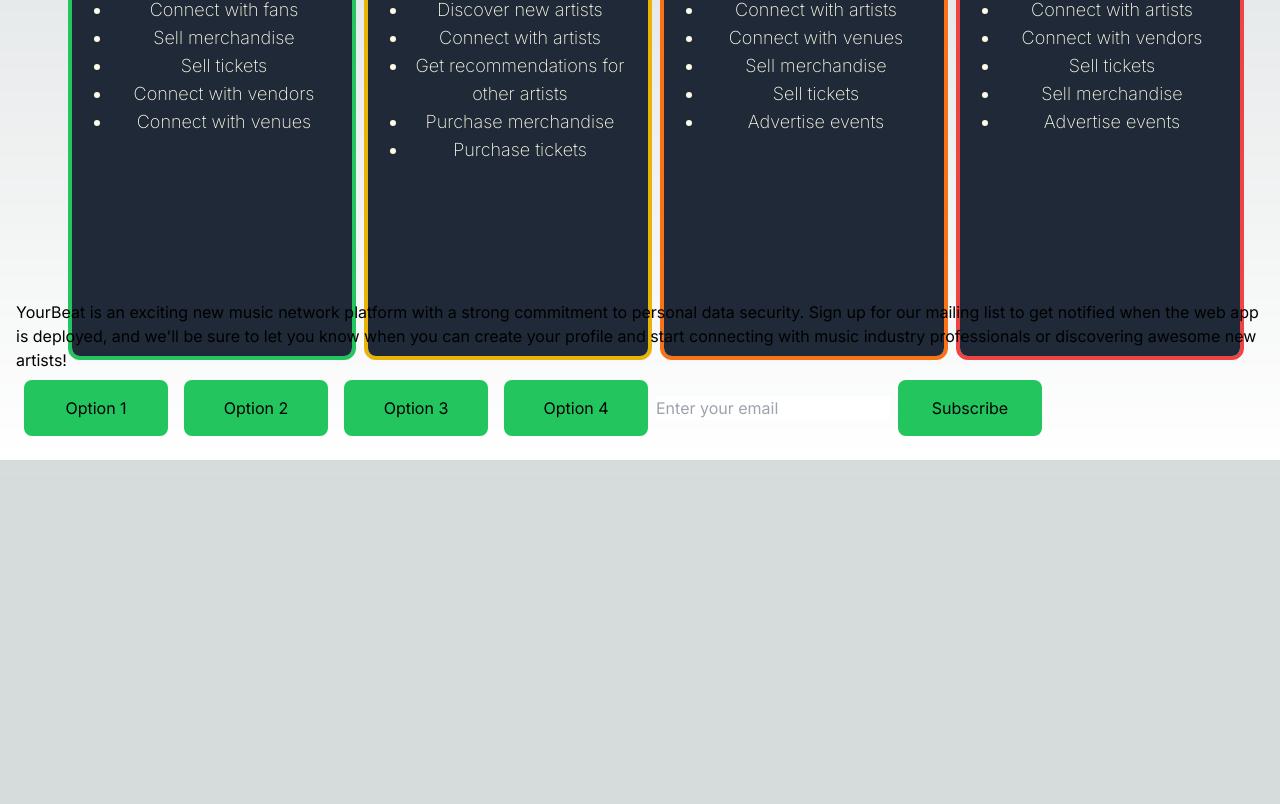
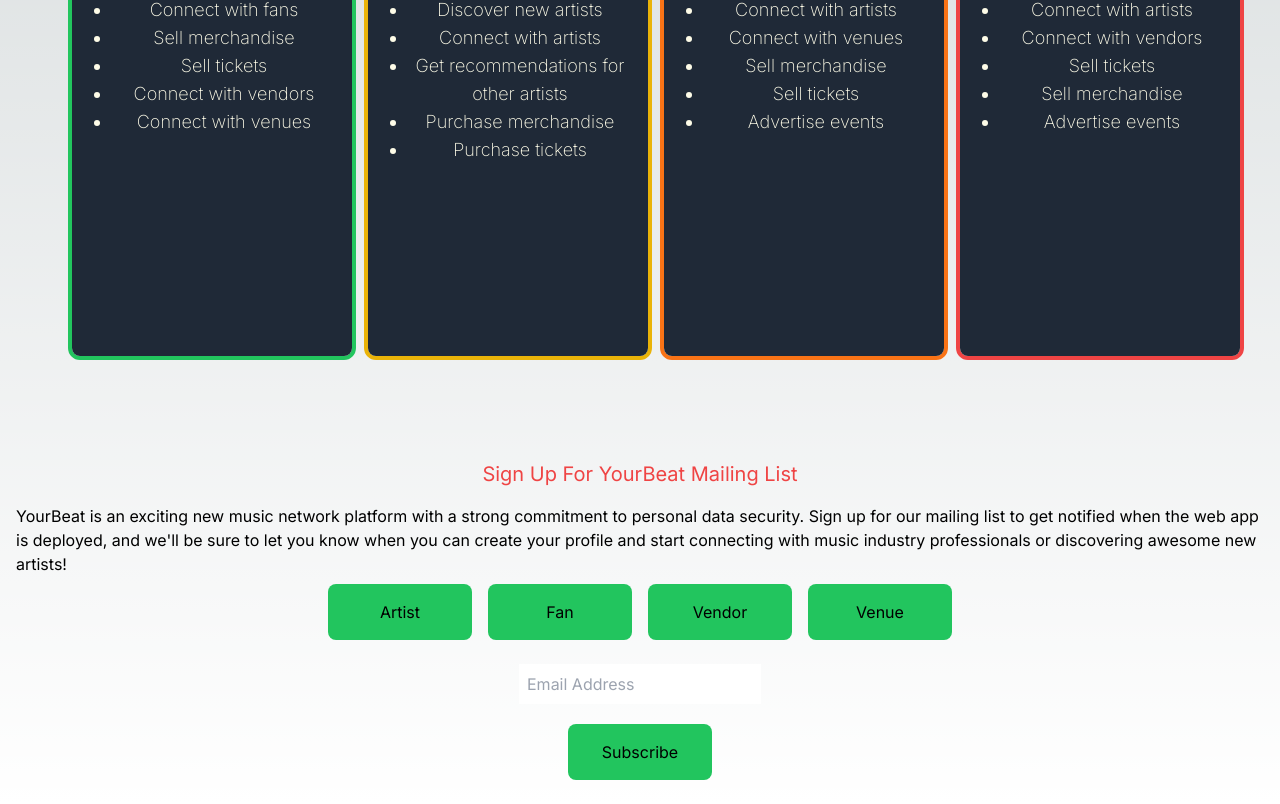
Before and after one commit to segvndo/YourBeat-TS, a Next.js app: page / in a window 1280 px wide. Shown: the part 324-1128 px from the top of the page. Before the commit the page ends 800 px from the top, so only its background shows below. Built offline with nearby package versions, Linux system fonts and the light colour scheme.

Commit message:
Remove promise in handleSubscribe

```diff
--- a/app/components/mailing.tsx
+++ b/app/components/mailing.tsx
@@ -3,43 +3,48 @@
 import Button from "@/app/components/button";
 
 const Mailing: React.FC = () => {
-  const [isSubscribed, setIsSubscribed] = useState(false);
-  const [email, setEmail] = useState<string>('');
 
-  const handleSubscribe = async () => {
-    try {
-      setIsSubscribed(true);
-    } catch (error) {
-      console.error('Error subscribing to mailing list:', error);
-    }
+  const [subscribed, setSubscribed] = useState<boolean>(false);
+
+  const handleSubscribe = () => {
+    setSubscribed(true);
   };
 
   return (
-    <div>
+    <footer>
+      <div className="flex justify-center items-center mt-40 text-red-500 font-sans mb-4 text-xl">
+        Sign Up For YourBeat Mailing List
+      </div>
+
       <div>
         YourBeat is an exciting new music network platform with a strong commitment to personal data security. Sign up for our mailing list to get notified when the web app is deployed, and we'll be sure to let you know when you can create your profile and start connecting with music industry professionals or discovering awesome new artists!
       </div>
-      {!isSubscribed ? (
+
+      {subscribed ? (
+        <div className="text-center">
+          <p>Thank you for signing up!</p>
+        </div>
+      ) : (
         <>
-          <Button variant="green">Option 1</Button>
-          <Button variant="green">Option 2</Button>
-          <Button variant="green">Option 3</Button>
-          <Button variant="green">Option 4</Button>
-          <input
-            type="email"
-            placeholder="Enter your email"
-            value={email}
-            onChange={(e) => setEmail(e.target.value)}
-          />
-          <Button variant="green" onClick={handleSubscribe}>
-            Subscribe
-          </Button>
+          <div className="flex flex-row justify-center">
+            <Button>Artist</Button>
+            <Button>Fan</Button>
+            <Button>Vendor</Button>
+            <Button>Venue</Button>
+          </div>
+
+          <div className="flex justify-center items-center">
+            <input className="h-10 mt-4 pl-2 text-black" type="text" placeholder="Email Address" />
+          </div>
+
+          <div className="flex justify-center items-center mt-3">
+            <Button>Subscribe</Button>
+          </div>
         </>
-      ) : (
-        <p>Thank you for signing up!</p>
       )}
-    </div>
+    </footer>
   );
 };
 
+
 export default Mailing;
```
